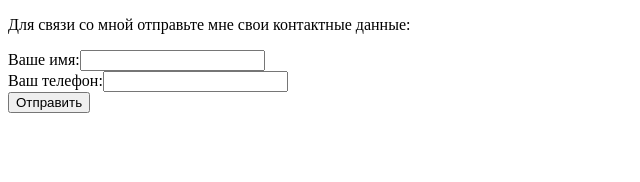
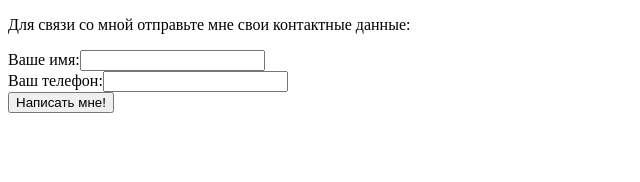
Before and after one commit to energetikk/mysite, a Next.js app: page / in a window 1280 px wide. Shown: the top 182 px of the page, without its empty margins (0-640 px from the left). Built offline with nearby package versions, Linux system fonts and the light colour scheme.

Commit message:
Update form.tsx

```diff
--- a/src/components/form/form.tsx
+++ b/src/components/form/form.tsx
@@ -28,7 +28,7 @@ export function ContactForm() {
       });
 
       if (response.ok) {
-        console.log('Сообщение усмешно отправлено!');
+        console.log('Сообщение успешно отправлено!');
         setUserInput({ username: '', phone: '' });
 
       } else {
@@ -62,7 +62,7 @@ export function ContactForm() {
             required
           />
         </div>
-        <button type="submit">Отправить</button>
+        <button type="submit">Написать мне!</button>
       </form>
 
     </div>
```
